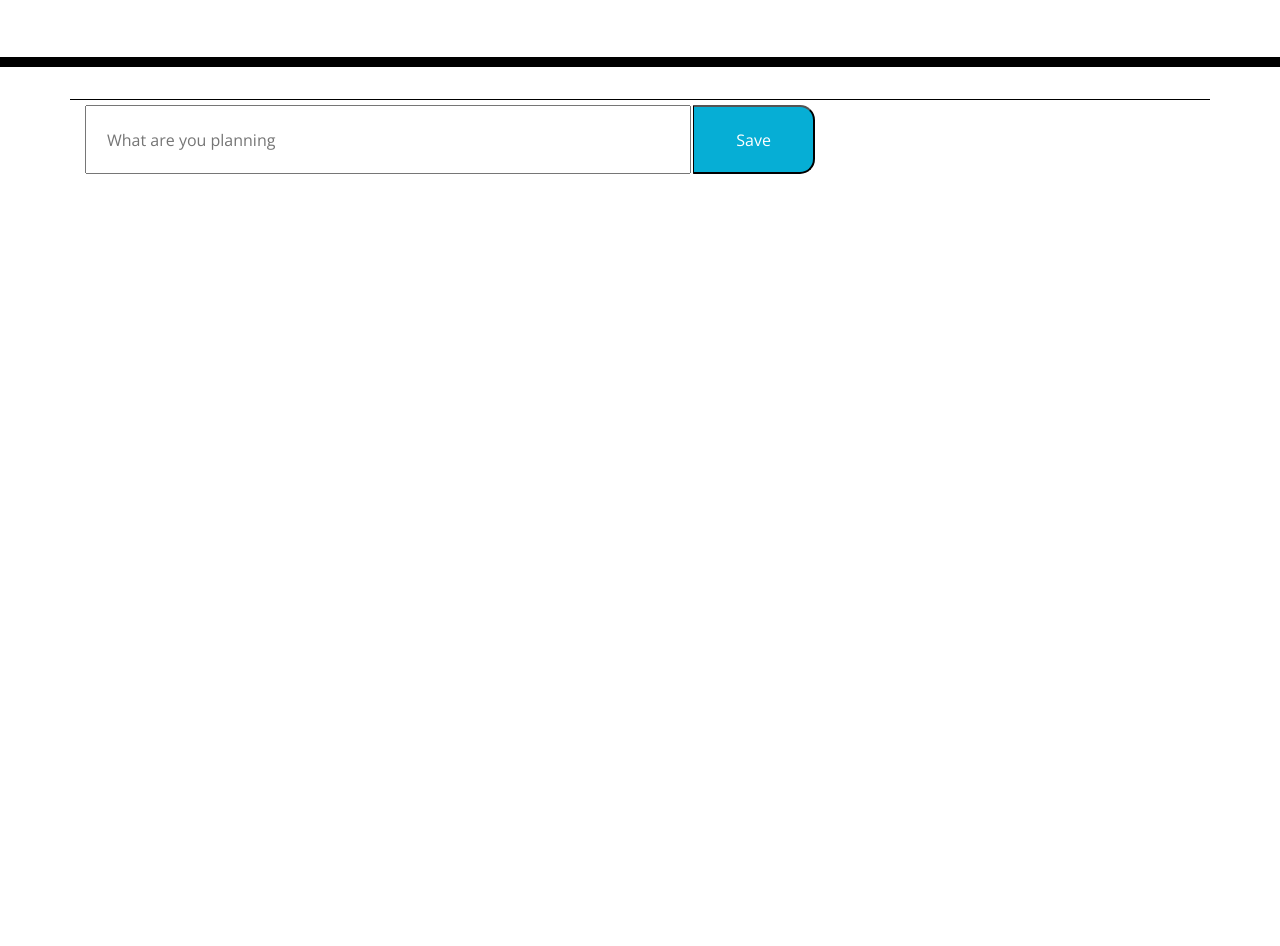
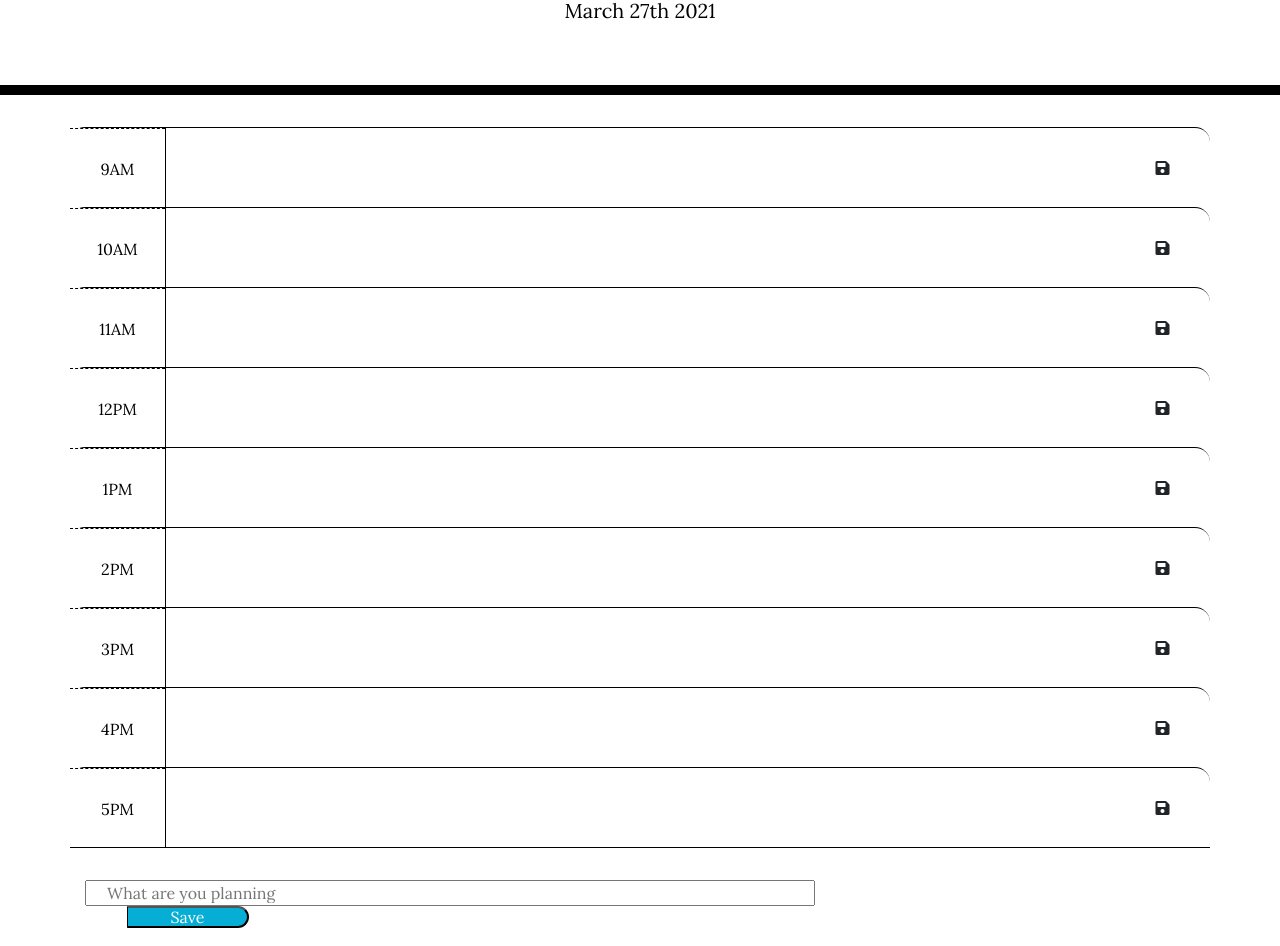
Before and after one commit to greenkimparsons/work-day-scheduler, a plain HTML site: page index.html in a window 1280 px wide. Shown: the part 217-1163 px from the top of the page. Before the commit the page ends 800 px from the top, so only its background shows below. Drawn offline with nearby package versions, Linux system fonts and the light colour scheme.

Commit message:
changed html structure and js functions with tutor - JQuery isn't working

```diff
--- a/assets/css/style.css
+++ b/assets/css/style.css
@@ -1,7 +1,11 @@
 body {
-  font-family: "Open Sans", sans-serif;
+  font-family: "Lora", sans-serif;
   font-size: 16px;
   line-height: 1;
+}
+
+h1 {
+  padding-bottom: 1.5rem;
 }
 
 textarea {
@@ -39,6 +43,7 @@ input {
   text-align: center;
   border-radius: 15px;
 }
+
 
 .row {
   white-space: pre-wrap;
@@ -87,5 +92,9 @@ button:active {
   transition: all 0.3s ease-in-out;
 }
 
+#current-date-time {
+  font-family: "Lora", sans-serif;
+  font-size: 20px;
+}
 /* questions for Cameron */
 /* how to style jQuery elements on CSS - ex. after creating a class - col-8 */
--- a/assets/script.js
+++ b/assets/script.js
@@ -4,7 +4,8 @@ function updateCurrentTime(){
     currentDateTimeSpan.text(moment().format("MMMM Do YYYY"));
 }
 
-
+var timeBlock = document.querySelectorAll(".time-block");
+console.log(timeBlock);
 updateCurrentTime();
 
 //if current it's red
@@ -14,8 +15,13 @@ updateCurrentTime();
 //dynamically change the color of the row depending on the time
 //two ways to do this 1. hardcode everything to start, then set the hour
 //2. dynamically generate the rows in a for loop
-var saveButton = $("#save-button");
-var inputArea = $("#planner-input");
+// var saveButton = $("#save-button");
+var saveButton = document.querySelector(".saveBtn");
+var textArea = document.querySelector(".description");
+console.log(textArea.value); //console.log to make sure it works
+// var inputArea = $("#planner-input");
+var inputArea = document.querySelector("#planner-input");
+// console.log(inputArea.value);
 
 function savePlan() {
     var usersPlan = localStorage.getItem(inputArea);
@@ -31,13 +37,14 @@ saveButton.addEventListener("click", function(event) {
     event.preventDefault();
 
     var usersPlan = inputArea.value;
+    var keyID = "9";
+    var value = textArea.value;
+    // if (usersPlan === "") {
+    //   displayMessage("success", "Added to planner");
 
-    if (usersPlan === "") {
-      displayMessage("success", "Added to planner");
-
-      localStorage.setItem("usersPlan", usersPlan);
-      savePlan();
-    }
+      localStorage.setItem(keyID, value);
+    //   savePlan();
+    // }
   });
 
 
@@ -46,34 +53,35 @@ saveButton.addEventListener("click", function(event) {
 
   var time = ["9AM", "10AM", "11AM", "12PM", "1PM", "2PM", "3PM", "4PM", "5PM",];
 
-  function makeRow() {
-    timesAndTasks.empty();
-      for(var i = 0; i < time.length; i++){
-          var newRow = $("<div>").insertRow(0); //create a new row in a div
-          var timeCell = $("<div>").insertCell(0); //create a cell div
-          timeCell.addClass("col-3 col-md-4 col-xl-4"); //adding class col-2 to time cell
-          var timeText = timeCell.text(time[i]); //prints time text
-          timeCell.append(timeText); //printing time onto time cell
-          newRow.append(timeCell);
-          newRow.addClass("col-8"); //adding class col-8 to new row
-          newRow.append(saveButton); //appending save button to new row
-          timesAndTasks.append(newRow); //appending the new row in the container
-      }
-  }
+//   function makeRow() {
+//     timesAndTasks.empty();
+//       for(var i = 0; i < time.length; i++){
+//           var newRow = $("<div>").insertRow(0); //create a new row in a div
+//           var timeCell = $("<div>").insertCell(0); //create a cell div
+//           timeCell.addClass("col-3 col-md-4 col-xl-4"); //adding class col-2 to time cell
+//           var timeText = timeCell.text(time[i]); //prints time text
+//           timeCell.append(timeText); //printing time onto time cell
+//           newRow.append(timeCell);
+//           newRow.addClass("col-8"); //adding class col-8 to new row
+//           newRow.append(saveButton); //appending save button to new row
+//           timesAndTasks.append(newRow); //appending the new row in the container
+//       }
+//   }
 
   function init () {
       var itemsFromStorage = JSON.parse(localStorage.getItem("times"));//saves after refresh
       if (itemsFromStorage !== null) {
           times = itemsFromStorage;
       }
-      makeRow();
+    //   makeRow();
   }
 
-  timesAndTasks.on("click", saveButton, function(){
+  timesAndTasks.on("click", saveButton, function(event){
+      event.preventDefault();
       console.log($(this).attr("data-index")); //you get the index of the item arr
       var clickedIndex = $(this).attr("data-index"); //how to save the input at that index
-      localStorage.setItem("items", JSON.stringify(times));
-      makeRow();
+      localStorage.setItem("number", textarea.value); //needs key value pair**
+    //   makeRow();
   });
 
   init();
--- a/index.html
+++ b/index.html
@@ -18,28 +18,118 @@
       href="https://fonts.googleapis.com/css?family=Open+Sans&display=swap"
       rel="stylesheet"
     />
+    <link rel="preconnect" href="https://fonts.gstatic.com" />
+    <link
+      href="https://fonts.googleapis.com/css2?family=Lora:wght@400;600&display=swap"
+      rel="stylesheet"
+    />
     <link rel="stylesheet" href="./assets/css/style.css" />
     <title>Work Day Scheduler</title>
   </head>
 
   <body>
-    <header class="jumbotron text-center" >
+    <header class="jumbotron text-center">
       <h1 class="display-3">Work Day Scheduler</h1>
       <p class="lead">A simple calendar app for scheduling your work day</p>
-      <span class = "p" id="current-date-time"></span>
+      <span class="p" id="current-date-time"></span>
     </header>
     <div class="container">
-        <span class="row" id="times-and-tasks">
-                <form class="col-6 col-md-6 col-xl-8">
-                    <input type="text" class="form-input w-100" id="planner-input" name="planner-input" placeholder="What are you planning" />
-                    <button class="col-4 col-md-2 col-xl-2" id="save-button">Save</button>
-                </form>
-
-        </span>
+        <div id="9" class="row time-block">
+            <div class="col-sm-1 hour">
+              <span>9AM</span>
+            </div>
+            <textarea class="col-sm-10 description"></textarea>
+            <div class="col-sm-1 saveBtn">
+              <i class="fas fa-save"></i>
+            </div>
+          </div>
+          <div id="10" class="row time-block">
+            <div class="col-sm-1 hour">
+              <span>10AM</span>
+            </div>
+            <textarea class="col-sm-10 description"></textarea>
+            <div class="col-sm-1 saveBtn">
+              <i class="fas fa-save"></i>
+            </div>
+          </div>
+          <div id="11" class="row time-block">
+            <div class="col-sm-1 hour">
+              <span>11AM</span>
+            </div>
+            <textarea class="col-sm-10 description"></textarea>
+            <div class="col-sm-1 saveBtn">
+              <i class="fas fa-save"></i>
+            </div>
+          </div>
+          <div id="12" class="row time-block">
+            <div class="col-sm-1 hour">
+              <span>12PM</span>
+            </div>
+            <textarea class="col-sm-10 description"></textarea>
+            <div class="col-sm-1 saveBtn">
+              <i class="fas fa-save"></i>
+            </div>
+          </div>
+          <div id="13" class="row time-block">
+            <div class="col-sm-1 hour">
+              <span>1PM</span>
+            </div>
+            <textarea class="col-sm-10 description"></textarea>
+            <div class="col-sm-1 saveBtn">
+              <i class="fas fa-save"></i>
+            </div>
+          </div>
+          <div id="14" class="row time-block">
+            <div class="col-sm-1 hour">
+              <span>2PM</span>
+            </div>
+            <textarea class="col-sm-10 description"></textarea>
+            <div class="col-sm-1 saveBtn">
+              <i class="fas fa-save"></i>
+            </div>
+          </div>
+          <div id="15" class="row time-block">
+            <div class="col-sm-1 hour">
+              <span>3PM</span>
+            </div>
+            <textarea class="col-sm-10 description"></textarea>
+            <div class="col-sm-1 saveBtn">
+              <i class="fas fa-save"></i>
+            </div>
+          </div>
+          <div id="16" class="row time-block">
+            <div class="col-sm-1 hour">
+              <span>4PM</span>
+            </div>
+            <textarea class="col-sm-10 description"></textarea>
+            <div class="col-sm-1 saveBtn">
+              <i class="fas fa-save"></i>
+            </div>
+          </div>
+          <div id="17" class="row time-block">
+            <div class="col-sm-1 hour">
+              <span>5PM</span>
+            </div>
+            <textarea class="col-sm-10 description"></textarea>
+            <div class="col-sm-1 saveBtn">
+              <i class="fas fa-save"></i>
+            </div>
+          </div>
+      <span class="row" id="times-and-tasks">
+        <div class="col-6 col-md-6 col-xl-8">
+          <input
+            type="text"
+            class="form-input w-100"
+            id="planner-input"
+            name="planner-input"
+            placeholder="What are you planning"
+          />
+          <button class="col-4 col-md-2 col-xl-2" id="save-button">Save</button>
+        </div>
+      </span>
     </div>
-
-
-    <script src="https://cdnjs.cloudflare.com/ajax/libs/jquery/3.2.1/jquery.min.js"></script>
+    <!-- <script src="https://cdnjs.cloudflare.com/ajax/libs/jquery/3.2.1/jquery.min.js"></script> -->
+    <script src="https://code.jquery.com/jquery-3.4.1.min.js"></script>
     <script src="https://cdnjs.cloudflare.com/ajax/libs/moment.js/2.24.0/moment.min.js"></script>
     <script src="./assets/script.js"></script>
   </body>
```
